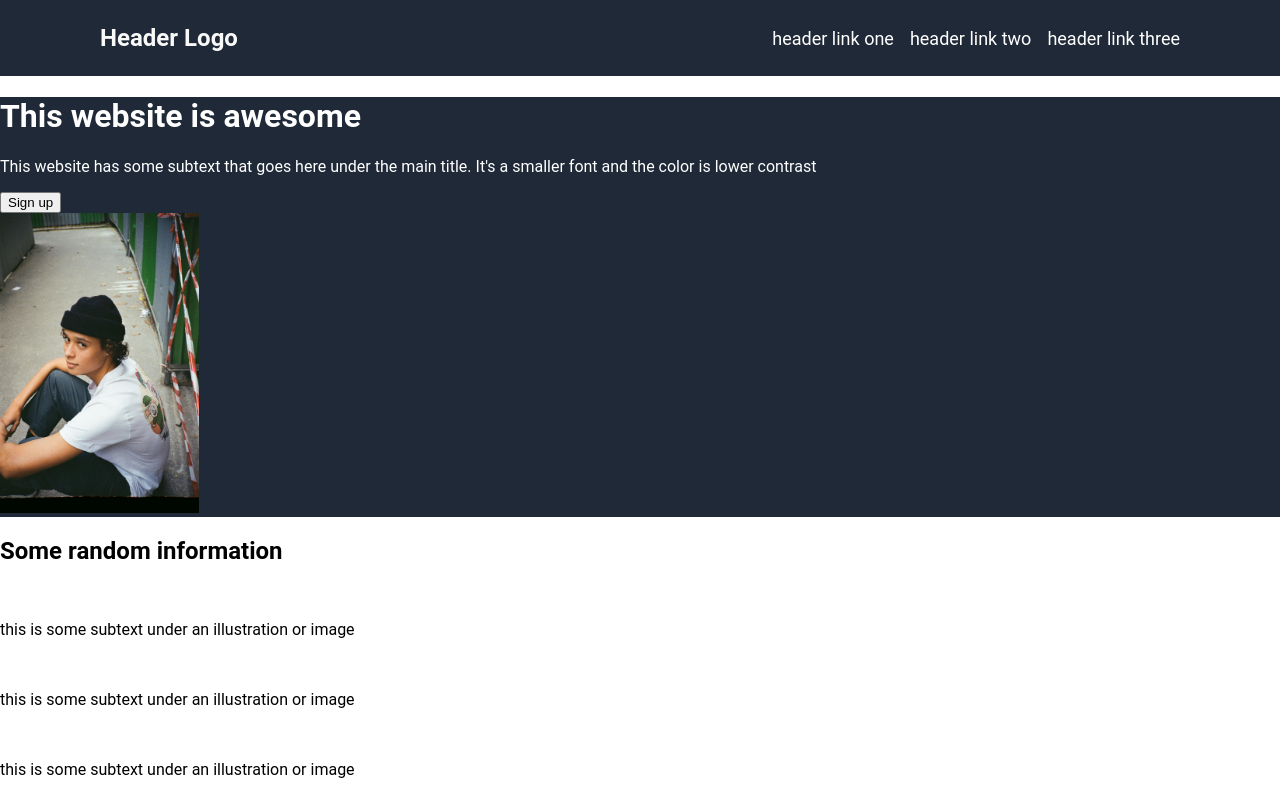
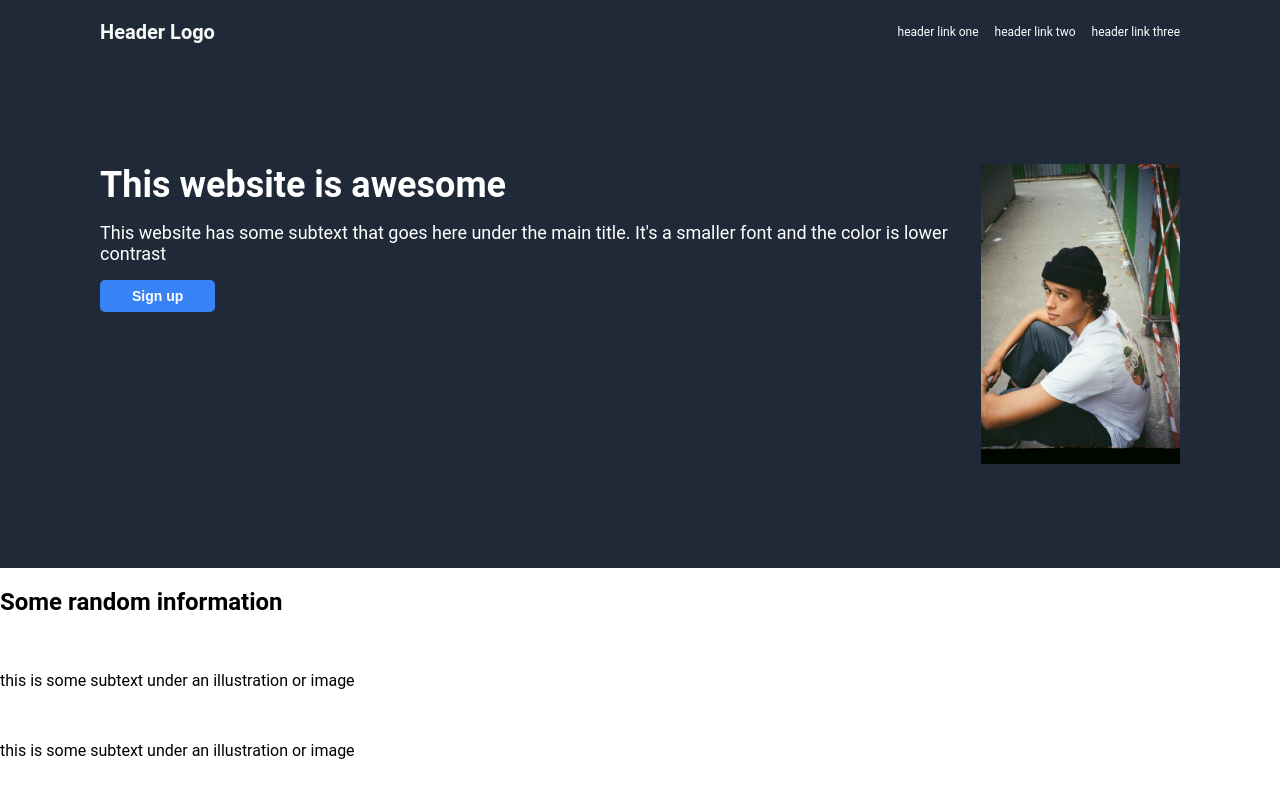
Before and after one commit to KyosukeShirakawa/odin-landing-page, a plain HTML site: page index.html in a window 1280 px wide. Shown: the top 800 px of the page. Drawn offline with Linux system fonts and the light colour scheme.

Commit message:
Style main section one

```diff
--- a/index.html
+++ b/index.html
@@ -19,7 +19,7 @@
   <div class="main">
     <div class="section-one">
       <div class="left-section">
-        <h1 class="title">This website is awesome</h1>
+        <h1 class="section-one-title">This website is awesome</h1>
         <p class="description">This website has some subtext that goes here under the main title. It's a smaller font and the color is lower contrast</p>
         <button class="sign-up-button">Sign up</button>
       </div>
--- a/styles.css
+++ b/styles.css
@@ -36,11 +36,43 @@ a {
 }
 
 .header-logo {
-  font-size: 24px;
+  font-size: 20px;
   color: #F9FAF8;
 }
 
 .header-links li {
-  font-size: 18px;
+  font-size: 12px;
   color: #E5E7EB;
 }
+
+/* Main section */
+
+
+/* Section One */
+.section-one {
+  padding: 100px;
+  font-size: 18px;
+  font-weight: extra-bold;
+  display: flex;
+}
+
+.left-section {
+  margin-right: 20px;
+}
+
+.section-one-title,
+.description {
+  margin-top: 0;
+  margin-bottom: 16px;
+}
+
+.sign-up-button {
+  background-color: #3882F6;
+  border-radius: 5px;
+  color: white;
+  border: none;
+  font-weight: bold;
+  font-size: 14px;
+  padding: 8px 32px;
+
+}
```
